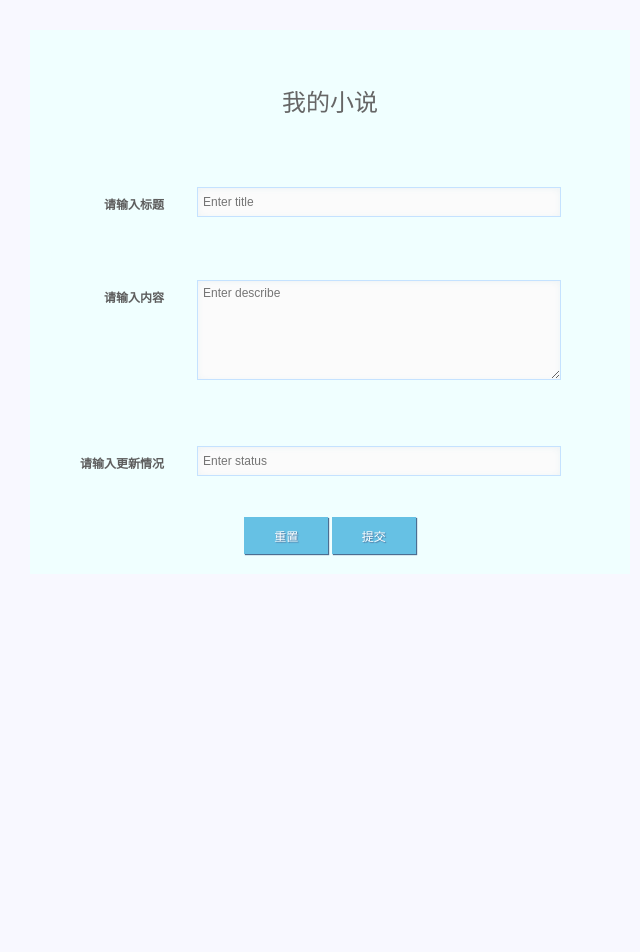
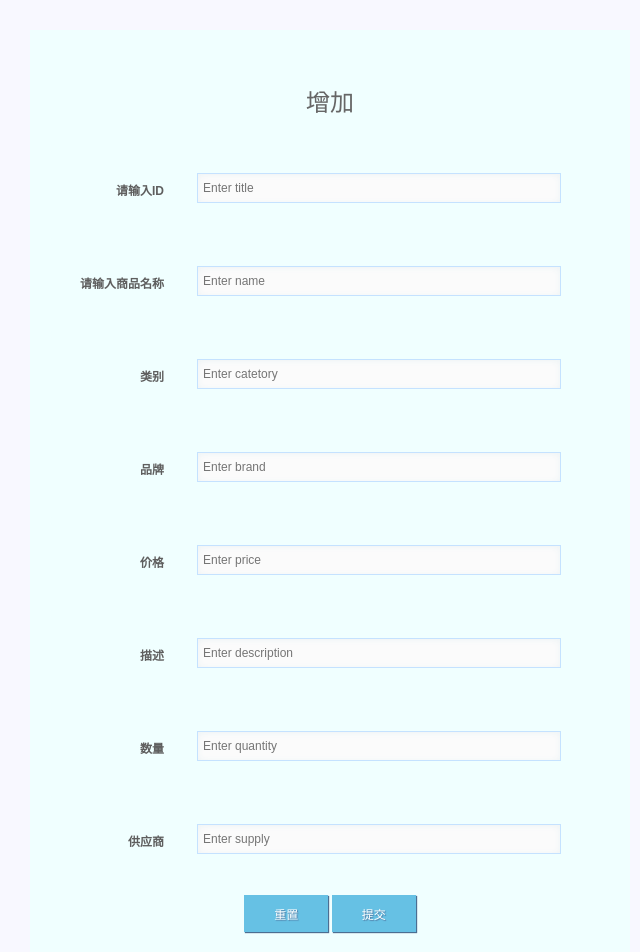
Before and after one commit to Infin1te2021/dbms, a Django app: page /learn/insertPage in a window 1280 px wide. Shown: the whole page, without its empty margins (310-950 px from the left). Before the commit the page ends 556 px from the top, so only its background shows below. Run offline with Django 3.2, Linux system fonts and the light colour scheme; some libraries are stand-ins or nearby versions.

Commit message:
Add files via upload

```diff
--- a/templates/learn/curdAll.html
+++ b/templates/learn/curdAll.html
@@ -32,6 +32,7 @@
                     <td>
                          <input type="checkbox" name="subBox" value="{{d.id}}" >
                     </td>
+            <!-- 显示不同背景-->
                      <td>{{ d.id }}</td>
                      <td>{{ d.title }}</td>
                      <td>{{ d.authorId }}</td>
@@ -40,7 +41,8 @@
                      <td>{{ d.subscribeNum }}</td>
                      <td>{{ d.feedback }}</td>
                      <td>{{ d.c_time }}</td>
-                    </tr>
+
+
             {% endfor %}
             </tbody>
         </table>
--- a/templates/learn/insert.html
+++ b/templates/learn/insert.html
@@ -5,21 +5,45 @@
         <div class="" >
             <form action="{% url 'learn:add' %}" method="post" enctype="multipart/form-data" id="signupForm"  class="elegant-aero">
                  <label class="elegant-aero label">
-                     <center><h2>我的小说</h2></center>
+                     <center><h2>增加</h2></center>
                  </label>
+                <!--
                 <input name="id" type="hidden" value="" ><br/>
+                -->
+                <label class="elegant-aero label">
+                     <span>请输入ID</span>
+                        <input  type="text" id = "id"  name="id" placeholder="Enter title" />
+                 </label>
+                <label class="elegant-aero label">
+                     <span>请输入商品名称</span>
+                        <input  type="text" id = "good_name"  name="name" placeholder="Enter name" />
+                 </label>
 
                 <label class="elegant-aero label">
-                     <span>请输入标题</span>
-                        <input  type="text" id = "title"  name="title" placeholder="Enter title" />
+                     <span>类别</span>
+                        <input  type="text" id = "category"  name="category" placeholder="Enter catetory" />
                  </label>
-             <label class="elegant-aero label">
-                     <span>请输入内容</span>
-                    <textarea id="describe" name="describe" placeholder="Enter describe"></textarea>
+
+                <label class="elegant-aero label">
+                     <span>品牌</span>
+                        <input  type="text" id = "brand"  name="brand" placeholder="Enter brand" />
+                 </label>
+
+                <label class="elegant-aero label">
+                     <span>价格</span>
+                        <input  type="text" id = "price"  name="price" placeholder="Enter price" />
+                 </label>
+                <label class="elegant-aero label">
+                     <span>描述</span>
+                        <input  type="text" id = "description"  name="description" placeholder="Enter description" />
+                 </label>
+                <label class="elegant-aero label">
+                     <span>数量</span>
+                        <input  type="text" id = "quantity"  name="quantity" placeholder="Enter quantity" />
                  </label>
                    <label class="elegant-aero label">
-                     <span>请输入更新情况</span>
-                        <input  type="text" id = "status"  name="status" placeholder="Enter status" />
+                     <span>供应商</span>
+                        <input  type="text" id = "sid"  name="sid" placeholder="Enter supply" />
                  </label>
                 <input  type="hidden" id = "subscribeNum"  name="subscribeNum" value="0" />
                 <input  type="hidden" id = "feedback"  name="feedback" value="None" />
```
Also changed, not shown: login/forms.py (+4 -4 lines), templates/index.html (+19 -4 lines), templates/learn/curdA.html (+11 -1 lines).
